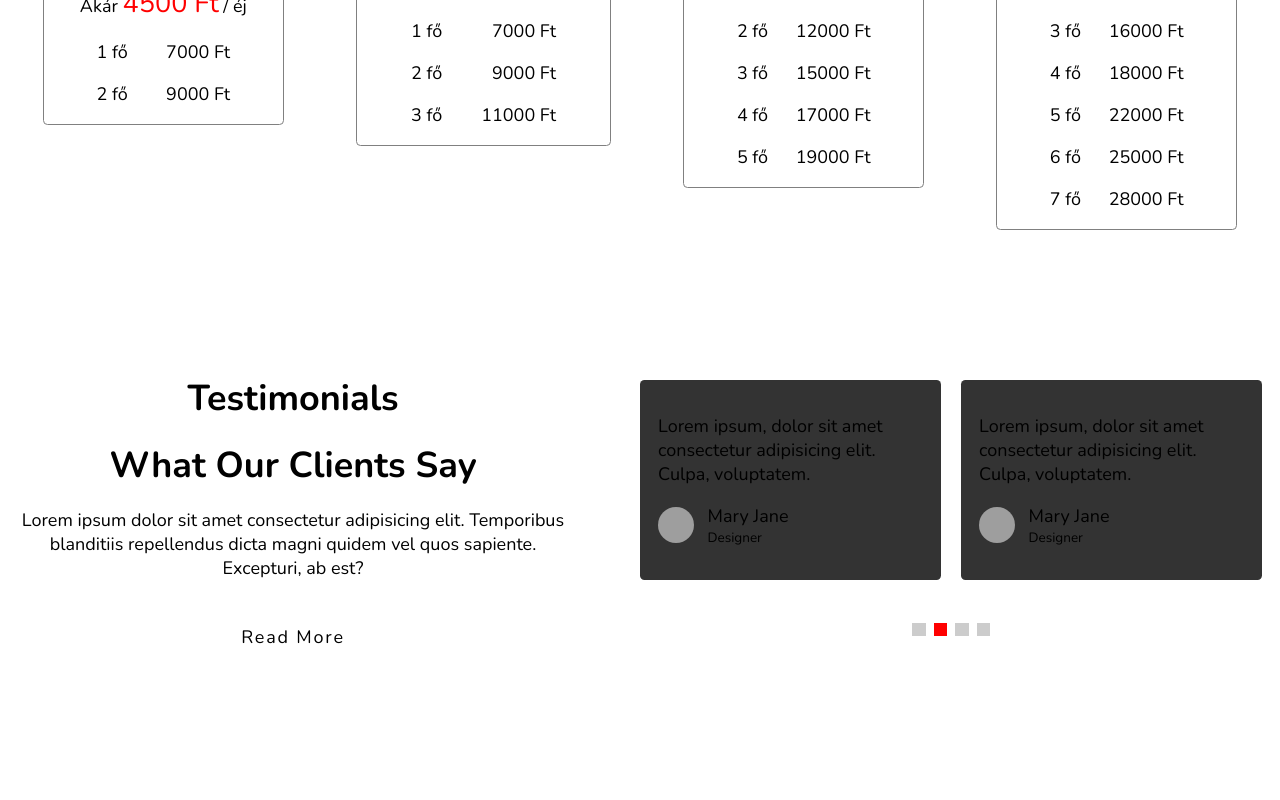
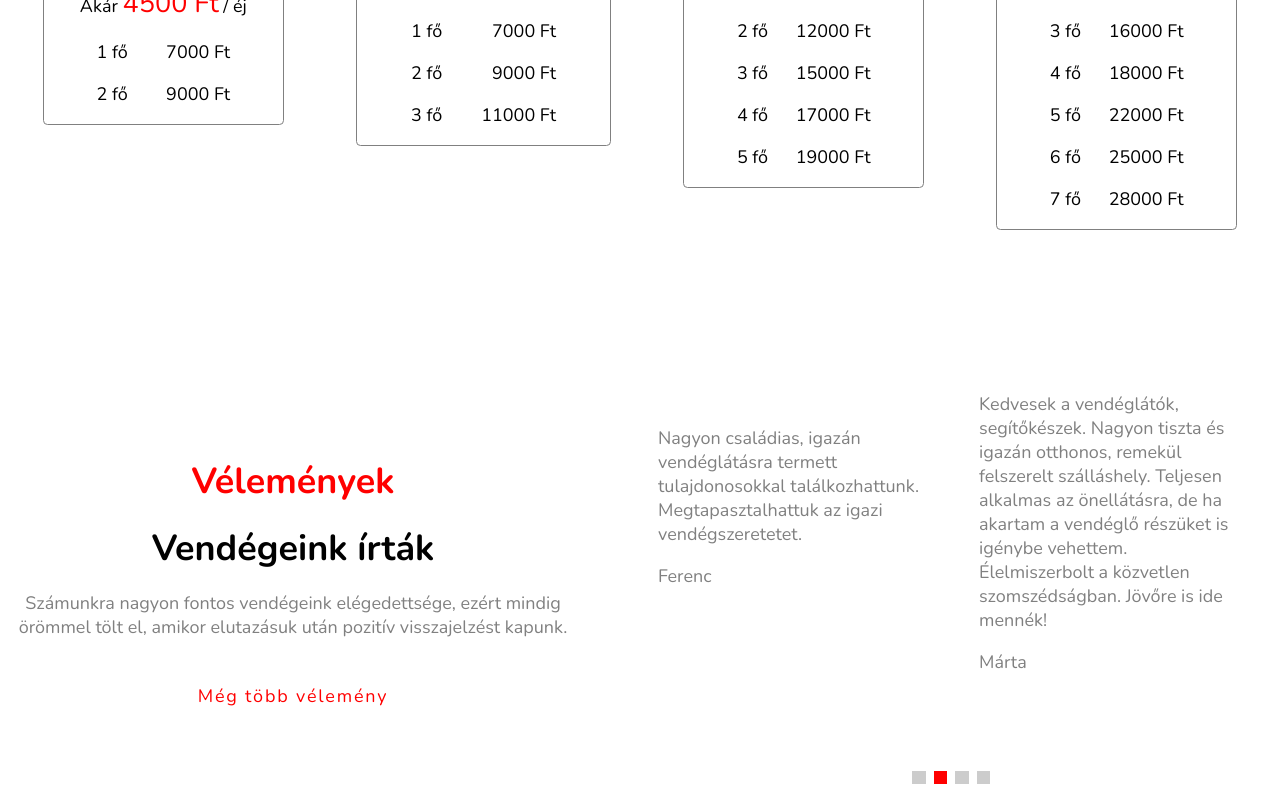
Before and after one commit to xdevtomix/bakonyi, a React (Vite) app: page / in a window 1280 px wide. Shown: the part 1267-2067 px from the top of the page. Before the commit the page ends 1925 px from the top, so only its background shows below. Built offline with nearby package versions, Linux system fonts and the light colour scheme; grey boxes are pictures that could not be loaded.

Commit message:
testimonials work 2

```diff
--- a/src/components/Testimonials.jsx
+++ b/src/components/Testimonials.jsx
@@ -10,10 +10,13 @@ export default function Testimonials() {
         <Container data-component="testimonials" id="velemenyek">
 
             <Header>
-                <p>Testimonials</p>
-                <h3>What Our Clients Say</h3>
-                <div>Lorem ipsum dolor sit amet consectetur adipisicing elit. Temporibus blanditiis repellendus dicta magni quidem vel quos sapiente. Excepturi, ab est?</div>
-                <button>Read More</button>
+                <p>Vélemények</p>
+                <h2>Vendégeink írták</h2>
+                <div>
+                    Számunkra nagyon fontos vendégeink elégedettsége, ezért mindig örömmel tölt el,
+                    amikor elutazásuk után pozitív visszajelzést kapunk.
+                </div>
+                <button>Még több vélemény</button>
             </Header>
 
             <SwiperContainer>
@@ -31,61 +34,46 @@ export default function Testimonials() {
                 >
                     <SwiperSlide>
                         <SlideItem>
-                            <div>Lorem ipsum, dolor sit amet consectetur adipisicing elit. Culpa, voluptatem.</div>
                             <div>
-                                <div>
-                                    <img src="https://images.pexels.com/photos/2169434/pexels-photo-2169434.jpeg?auto=compress&cs=tinysrgb&dpr=1&w=500" alt="image" loading="lazy" />
-                                    <div>
-                                        <p>Mary Jane</p>
-                                        <span>Designer</span>
-                                    </div>
-                                </div>
-                                <i className='bx bxs-quote-right'></i>
+                                Szép, tiszta és kényelmes szobát kaptunk modern berendezéssel, szép fürdőszobával. Közel van a bolt is, a buszmegálló is, a természet is.
+                                A szállás éttermében vacsoráztunk, az ételek nagyon finomak voltak, jóllaktunk. Köszönjük a vendéglátást!"
+                            </div>
+                            <div>
+                                Gergely
                             </div>
                         </SlideItem>
                     </SwiperSlide>
                     <SwiperSlide>
                         <SlideItem>
-                            <div>Lorem ipsum, dolor sit amet consectetur adipisicing elit. Culpa, voluptatem.</div>
                             <div>
-                                <div>
-                                    <img src="https://images.pexels.com/photos/2169434/pexels-photo-2169434.jpeg?auto=compress&cs=tinysrgb&dpr=1&w=500" alt="image" loading="lazy" />
-                                    <div>
-                                        <p>Mary Jane</p>
-                                        <span>Designer</span>
-                                    </div>
-                                </div>
-                                <i className='bx bxs-quote-right'></i>
+                                Nagyon családias, igazán vendéglátásra termett tulajdonosokkal találkozhattunk. Megtapasztalhattuk az igazi vendégszeretetet.
+                            </div>
+                            <div>
+                                Ferenc
                             </div>
                         </SlideItem>
                     </SwiperSlide>
                     <SwiperSlide>
                         <SlideItem>
-                            <div>Lorem ipsum, dolor sit amet consectetur adipisicing elit. Culpa, voluptatem.</div>
                             <div>
-                                <div>
-                                    <img src="https://images.pexels.com/photos/2169434/pexels-photo-2169434.jpeg?auto=compress&cs=tinysrgb&dpr=1&w=500" alt="image" loading="lazy" />
-                                    <div>
-                                        <p>Mary Jane</p>
-                                        <span>Designer</span>
-                                    </div>
-                                </div>
-                                <i className='bx bxs-quote-right'></i>
+                                Kedvesek a vendéglátók, segítőkészek. Nagyon tiszta és igazán otthonos, remekül felszerelt szálláshely.
+                                Teljesen alkalmas az önellátásra, de ha akartam a vendéglő részüket is igénybe vehettem.
+                                Élelmiszerbolt a közvetlen szomszédságban. Jövőre is ide mennék!
+                            </div>
+                            <div>
+                                Márta
                             </div>
                         </SlideItem>
                     </SwiperSlide>
                     <SwiperSlide>
                         <SlideItem>
-                            <div>Lorem ipsum, dolor sit amet consectetur adipisicing elit. Culpa, voluptatem.</div>
                             <div>
-                                <div>
-                                    <img src="https://images.pexels.com/photos/2169434/pexels-photo-2169434.jpeg?auto=compress&cs=tinysrgb&dpr=1&w=500" alt="image" loading="lazy" />
-                                    <div>
-                                        <p>Mary Jane</p>
-                                        <span>Designer</span>
-                                    </div>
-                                </div>
-                                <i className='bx bxs-quote-right'></i>
+                                Mindenki nagyon kedves volt, segítőkész, látszott, hogy nekik fontos volt, hogy mi öten jól érezzük magunkat!
+                                A szállás tiszta volt, hűvös, csendes és nyugodt! Mindenben nagyon megfelelt, jól éreztük ott magunkat!
+                                Köszönjük szépen!
+                            </div>
+                            <div>
+                                Lívia
                             </div>
                         </SlideItem>
                     </SwiperSlide>
@@ -123,28 +111,28 @@ const Header = styled.div`
     p {
         font-size: 2rem;
         font-weight: 700;
-        color: var(--red);
+        color: var(--decor);
         margin-bottom: 1rem;
     }
 
-    h3 {
+    h2 {
         font-size: 2rem;
-        color: var(--white);
+        color: var(--night);
         text-align: center;
         margin-bottom: 1rem;
     }
 
     div {
         font-size: 1rem;
-        color: var(--light-white);
+        color: var(--light-night);
         text-align: center;
         margin-bottom: 2rem;
     }
 
     button {
         cursor: pointer;
-        background: var(--red);
-        color: var(--white);
+        background: transparent;
+        color: var(--decor);
         width: max-content;
         padding: 0.5rem 1rem;
         border-radius: 0.25rem;
@@ -165,10 +153,9 @@ const SlideItem = styled.div`
     display: flex;
     flex-direction: column;
     justify-content: center;
-    background-color: #333;
-    padding: 1rem;
-    border-radius: 0.25rem;
-    aspect-ratio: 3 / 2;
+    background-color: var(--day);
+    padding: 1rem 1rem 2rem 1rem;
+    aspect-ratio: 1;
 
     @media(min-width: 1024px) {
         margin-bottom: 4rem;
@@ -176,47 +163,13 @@ const SlideItem = styled.div`
 
     >div:nth-child(1) {
         font-size: 1rem;
-        color: var(--light-white);
+        color: var(--light-night);
         margin-bottom: 1rem;
     }
 
     >div:nth-child(2) {
-        display: flex;
-        align-items: center;
-        justify-content: space-between;
-
-        >div {
-            display: flex;
-            align-items: center;
-
-            img {
-                width: 2rem;
-                height: 2rem;
-                border-radius: 50%;
-                object-fit: cover;
-                margin-right: 0.75rem;
-            }
-
-            >div {
-                display: flex;
-                flex-direction: column;
-                align-items: flex-start;
-
-                p {
-                    font-size: 1rem;
-                    color: var(--white);
-                }
-
-                span {
-                    font-size: 0.75rem;
-                    color: var(--red);
-                }
-            }
-        }
-
-        i {
-            font-size: 2rem;
-            color: var(--red);
-        }
+        font-size: 1rem;
+        color: var(--light-night);
+        margin-bottom: 1rem;
     }
 `;
```
